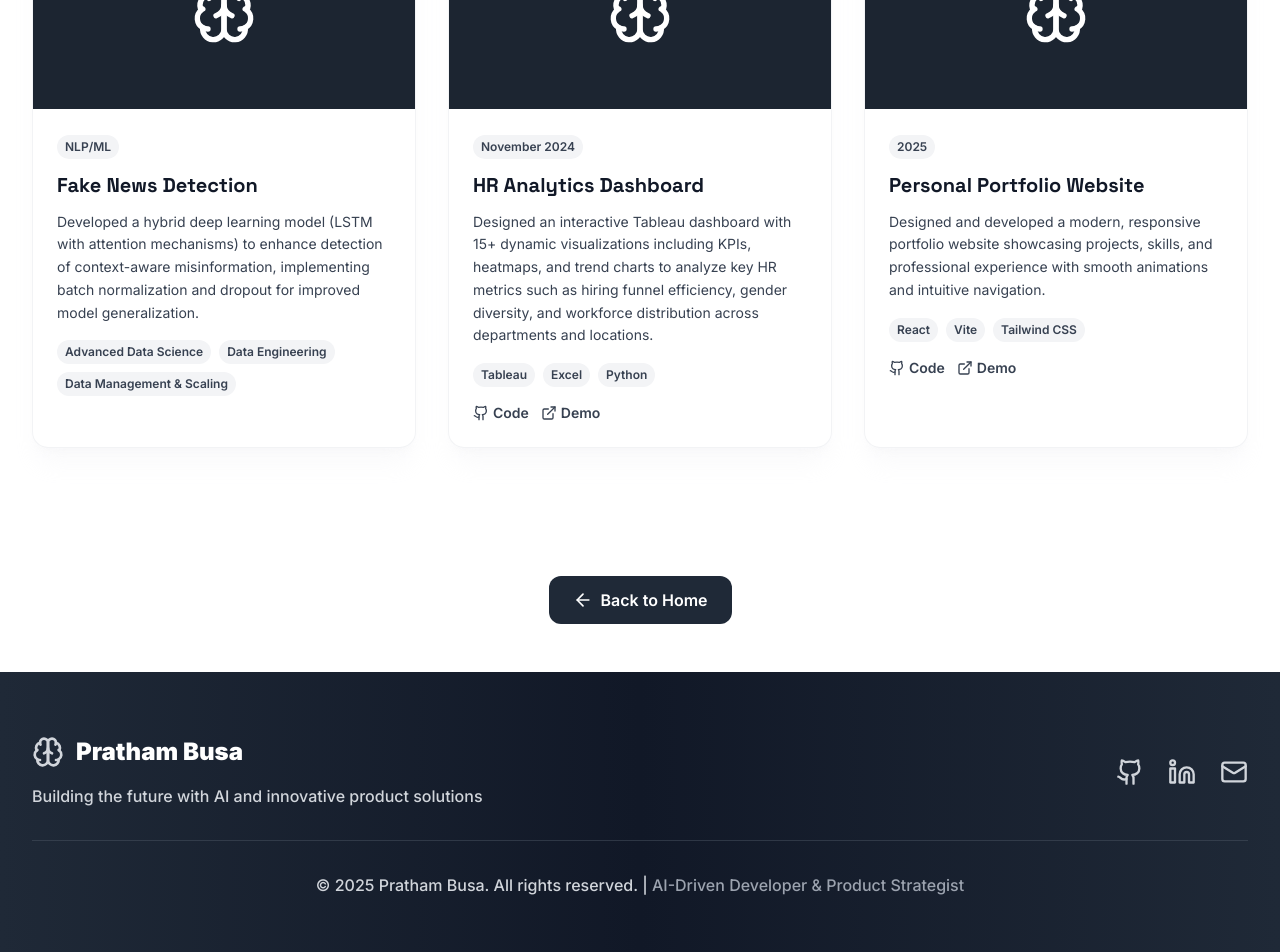
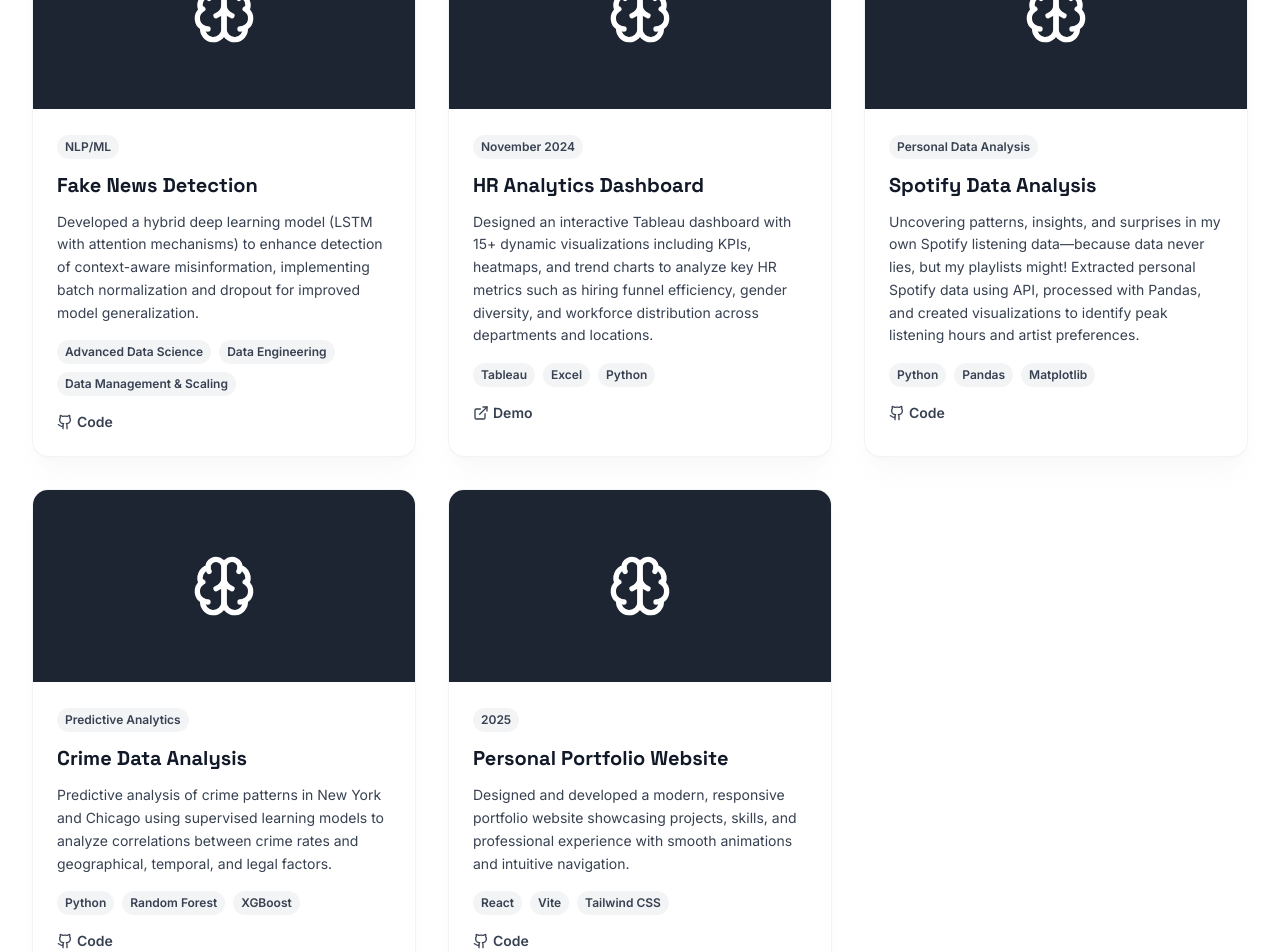
Before and after one commit to prathambusa/Pratham-Busa-Portfolio, a React (Vite) app: page /projects in a window 1280 px wide. Shown: the part 1580-2532 px from the top of the page. Built offline with nearby package versions, Linux system fonts and the light colour scheme.

Commit message:
Update projects component

```diff
--- a/src/components/Projects.jsx
+++ b/src/components/Projects.jsx
@@ -68,6 +68,22 @@ function Projects() {
       metrics: "November 2024",
       category: "Data Engineering/Analytics",
       details: "Conducted in-depth analysis on employee pay, performance, and educational background using Python, Excel, and VBA, uncovering significant disparities that informed DEI strategy and helped improve workforce planning and equity-based decision-making."
+    },
+    {
+      title: "Spotify Data Analysis",
+      description: "Uncovering patterns, insights, and surprises in my own Spotify listening data—because data never lies, but my playlists might! Extracted personal Spotify data using API, processed with Pandas, and created visualizations to identify peak listening hours and artist preferences.",
+      tech: ["Python", "Pandas", "Matplotlib", "Seaborn", "Spotify API", "Data Visualization"],
+      metrics: "Personal Data Analysis",
+      category: "Data Engineering/Analytics",
+      details: "Analyzed personal Spotify listening history to uncover trends in music consumption patterns, identified peak listening times, and explored artist preferences through data visualization and statistical analysis."
+    },
+    {
+      title: "Crime Data Analysis",
+      description: "Predictive analysis of crime patterns in New York and Chicago using supervised learning models to analyze correlations between crime rates and geographical, temporal, and legal factors.",
+      tech: ["Python", "Random Forest", "XGBoost", "ARIMA", "Pandas", "Machine Learning"],
+      metrics: "Predictive Analytics",
+      category: "Data Engineering/Analytics",
+      details: "Applied regression models, Random Forest, and XGBoost to capture complex relationships between crime indicators. Used ARIMA for time series analysis to predict crime patterns and inform public safety policy making."
     },
     {
       title: "Personal Portfolio Website",
@@ -147,16 +163,29 @@ function Projects() {
                     ) : project.title === "RedShield (WIP)" ? (
                       <div className="flex gap-3"></div>
                     ) : project.title === "Cloud-Powered ETL & Analytics Pipeline" ? (
-                      <>
-                        <a href="#" className="text-gray-700 hover:text-gray-900 flex items-center gap-1 text-sm font-semibold transition-colors">
-                          <Github size={16} /> Code
-                        </a>
-                        <a href="https://www.linkedin.com/posts/prathambusa15_cloudjobs-dataengineering-awscloud-activity-7293328055559757827-Pjym?utm_source=share&utm_medium=member_desktop&rcm=ACoAAC9he3sBZCwHajCUGiOXRZWnUMXCbVvmOQs" target="_blank" rel="noopener noreferrer" className="text-gray-700 hover:text-gray-900 flex items-center gap-1 text-sm font-semibold transition-colors">
-                          <ExternalLink size={16} /> LinkedIn
-                        </a>
-                      </>
+                      <a href="https://www.linkedin.com/posts/prathambusa15_cloudjobs-dataengineering-awscloud-activity-7293328055559757827-Pjym?utm_source=share&utm_medium=member_desktop&rcm=ACoAAC9he3sBZCwHajCUGiOXRZWnUMXCbVvmOQs" target="_blank" rel="noopener noreferrer" className="text-gray-700 hover:text-gray-900 flex items-center gap-1 text-sm font-semibold transition-colors">
+                        <ExternalLink size={16} /> LinkedIn
+                      </a>
                     ) : project.title === "Fake News Detection" ? (
-                      <div className="flex gap-3"></div>
+                      <a href="https://github.com/prathambusa/FakeNewsDetection" target="_blank" rel="noopener noreferrer" className="text-gray-700 hover:text-gray-900 flex items-center gap-1 text-sm font-semibold transition-colors">
+                        <Github size={16} /> Code
+                      </a>
+                    ) : project.title === "HR Analytics Dashboard" ? (
+                      <a href="https://public.tableau.com/app/profile/prathambusa/viz/HRDashboard_17309531485660/HRSummary" target="_blank" rel="noopener noreferrer" className="text-gray-700 hover:text-gray-900 flex items-center gap-1 text-sm font-semibold transition-colors">
+                        <ExternalLink size={16} /> Demo
+                      </a>
+                    ) : project.title === "Personal Portfolio Website" ? (
+                      <a href="https://github.com/prathambusa/Pratham-Busa-Portfolio" target="_blank" rel="noopener noreferrer" className="text-gray-700 hover:text-gray-900 flex items-center gap-1 text-sm font-semibold transition-colors">
+                        <Github size={16} /> Code
+                      </a>
+                    ) : project.title === "Spotify Data Analysis" ? (
+                      <a href="https://github.com/prathambusa/Spotify-Data-Analysis" target="_blank" rel="noopener noreferrer" className="text-gray-700 hover:text-gray-900 flex items-center gap-1 text-sm font-semibold transition-colors">
+                        <Github size={16} /> Code
+                      </a>
+                    ) : project.title === "Crime Data Analysis" ? (
+                      <a href="https://github.com/prathambusa/NY-and-Chicago-Crime-Data-Analysis" target="_blank" rel="noopener noreferrer" className="text-gray-700 hover:text-gray-900 flex items-center gap-1 text-sm font-semibold transition-colors">
+                        <Github size={16} /> Code
+                      </a>
                     ) : (
                       <>
                         <a href="#" className="text-gray-700 hover:text-gray-900 flex items-center gap-1 text-sm font-semibold transition-colors">
```
